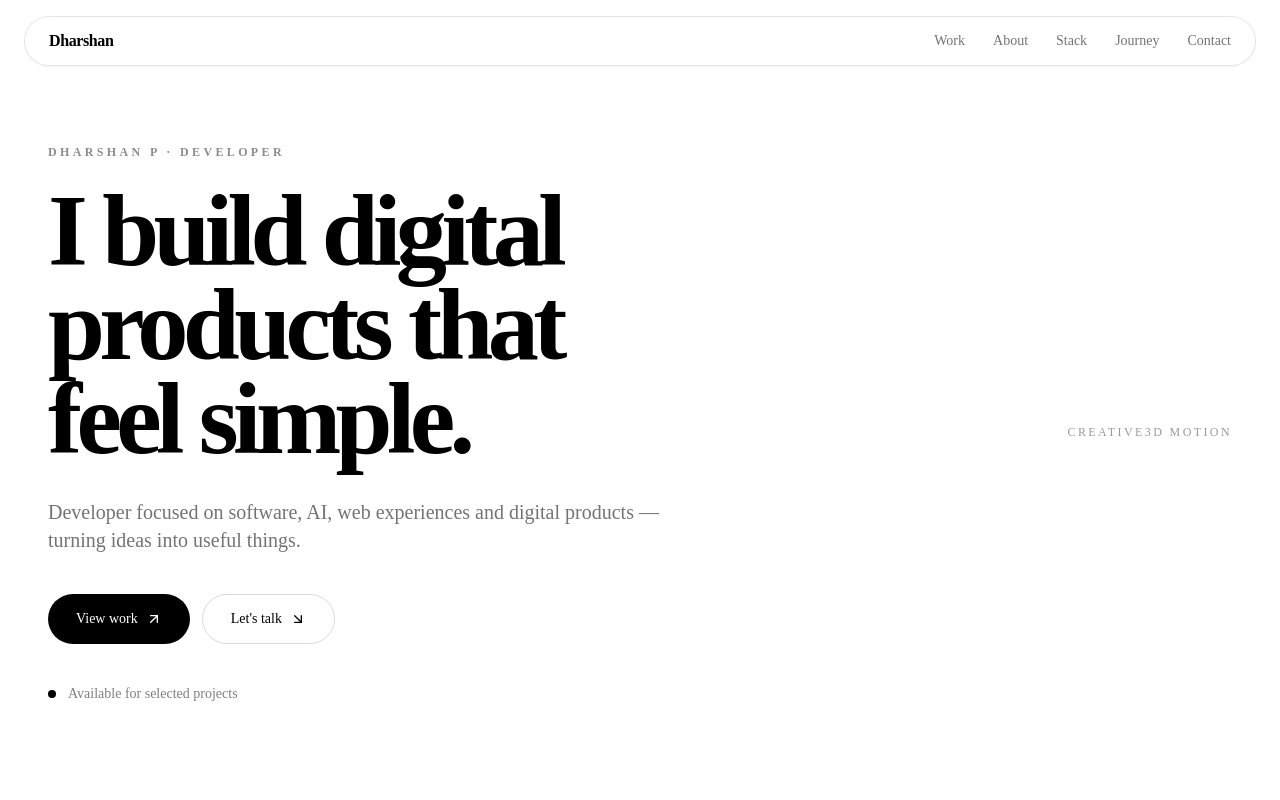
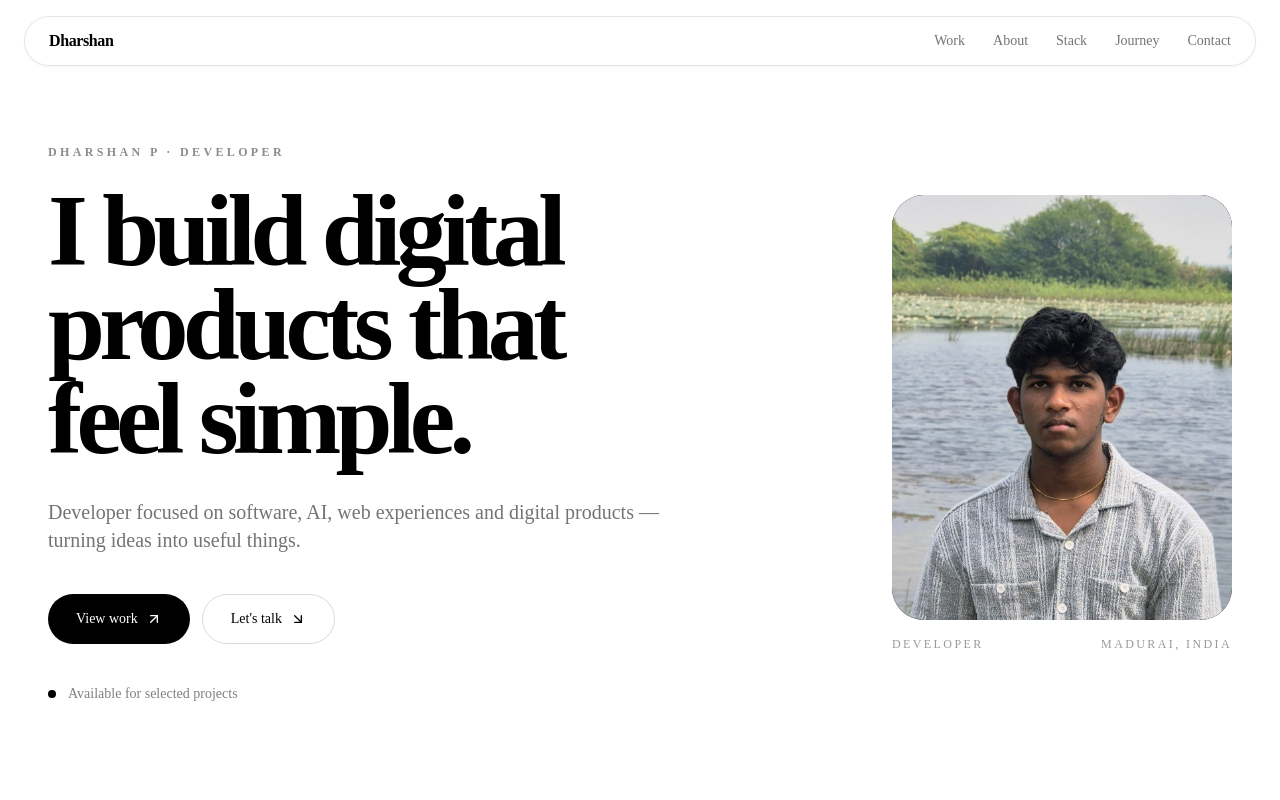
Before and after one commit to dharshan555-code/portfolio, a React (Vite) app: page / in a window 1280 px wide. Shown: the top 800 px of the page. Built offline with nearby package versions, Linux system fonts and the light colour scheme; the HTML template or start-up script is replaced by a standard one.

Commit message:
Revert the 3D hero animation to the previous portfolio version

```diff
--- a/src/App.tsx
+++ b/src/App.tsx
@@ -174,25 +174,18 @@ function Hero() {
         </Reveal>
 
         <Reveal className="md:justify-self-end">
-          <div className="masterpiece-scene" aria-label="3D illustrated masterpiece artwork">
-            <div className="scene-glow" />
-            <div className="orbital-ring ring-one" />
-            <div className="orbital-ring ring-two" />
-            <div className="orbital-ring ring-three" />
-            <div className="core-structure">
-              <div className="core-shell" />
-              <div className="core-center" />
+          <div className="mx-auto w-full max-w-[340px] md:ml-auto">
+            <div className="overflow-hidden rounded-[2rem] bg-black">
+              <img
+                src="/portfolio/profile-color.jpeg"
+                alt="Dharshan P"
+                className="profile-photo aspect-[4/5] w-full object-cover saturate-[1.08] contrast-[1.02]"
+              />
             </div>
-            <div className="floating-cube cube-one" />
-            <div className="floating-cube cube-two" />
-            <div className="floating-cube cube-three" />
-            <div className="floating-dot dot-one" />
-            <div className="floating-dot dot-two" />
-            <div className="floating-dot dot-three" />
-          </div>
-          <div className="mt-4 flex justify-between text-xs uppercase tracking-[0.2em] text-black/40">
-            <span>Creative</span>
-            <span>3D motion</span>
+            <div className="mt-4 flex justify-between text-xs uppercase tracking-[0.2em] text-black/40">
+              <span>Developer</span>
+              <span>Madurai, India</span>
+            </div>
           </div>
         </Reveal>
       </div>
@@ -561,7 +554,7 @@ function Footer() {
 
 export default function App() {
   return (
-    <div className="min-h-screen w-full overflow-x-hidden bg-white text-black selection:bg-black selection:text-white">
+    <div className="min-h-screen w-full overflow-x-hidden bg-white text-black">
       <Navbar />
       <main>
         <Hero />
```
